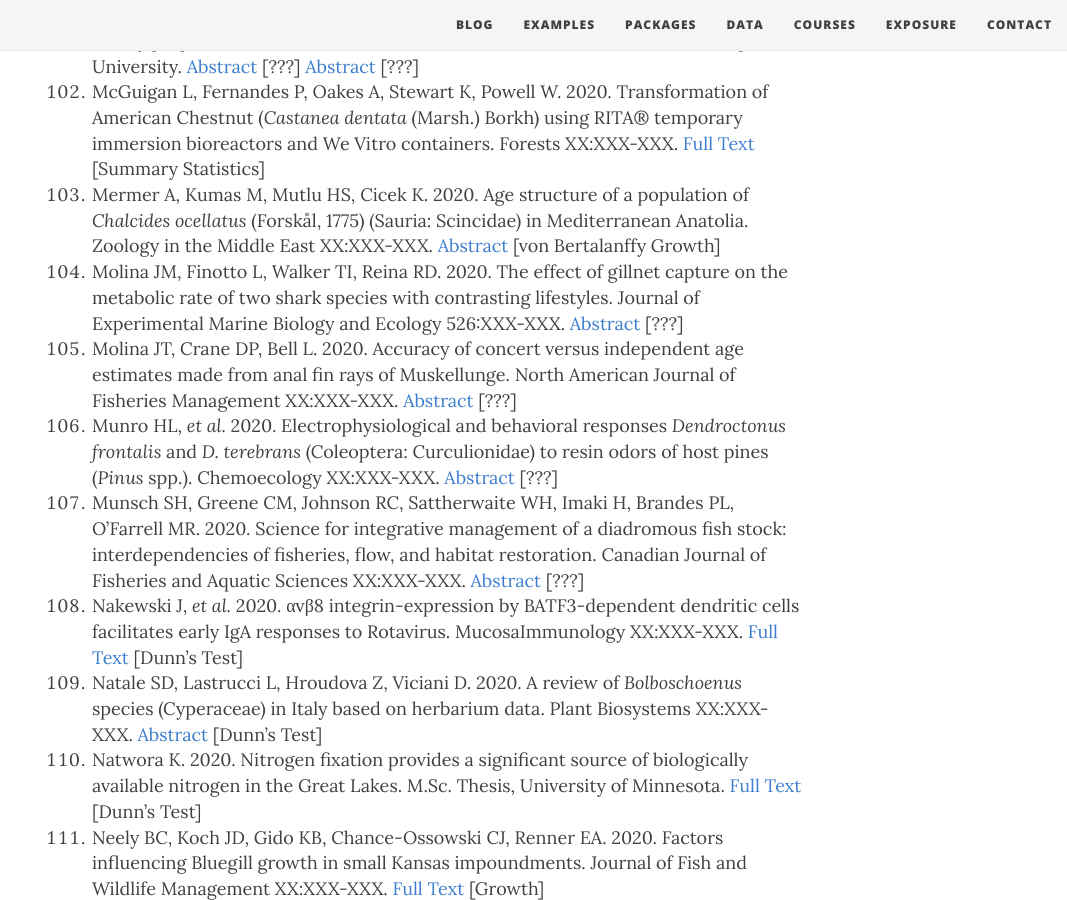
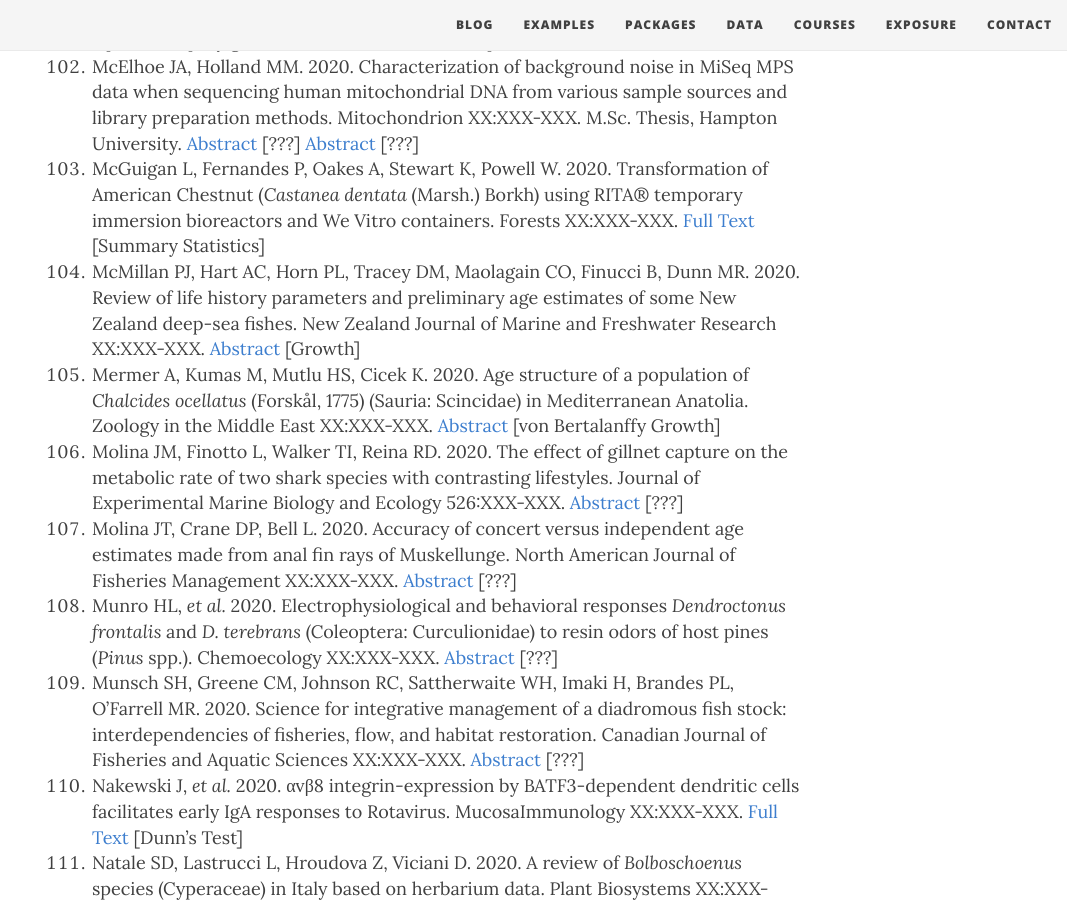
Before and after one commit to droglenc/fishR, a Jekyll site: the page built from exposure/exposure-citations20.md, in a window 1280 px wide and 900 px high, scrolled down 8698 px. Shown: the whole window, without its empty margins (213-1280 px from the left). Built offline with Jekyll 4.4.1, drawn with Linux system fonts in a browser that asks for light colours; nearby versions of some CDN libraries; some of the changed text lies outside the part shown.

Commit message:
Update exposure-citations20.md

```diff
--- a/exposure/exposure-citations20.md
+++ b/exposure/exposure-citations20.md
@@ -60,6 +60,7 @@
 1. dos Santos Virgilio C, *et al.* 2020. Metal concentrations and biological effects from one of the largest mining disasters in the world (Brumadinho, Minas Gerais, Brazil). Nature XX:XXX-XXX. [Full Text](https://www.nature.com/articles/s41598-020-62700-w) [Dunn's Test]
 1. Duck JL. 2020. An evaluation of the effectiveness of a trophy Blue Catfish regulation in Oklahoma. M.Sc. Thesis, Oklahoma State University. [Full Text](https://shareok.org/bitstream/handle/11244/325523/Duck_okstate_0664M_16708.pdf?sequence=1) [Kolmogorov-Smirnov Test]
 1. Eldoy SH, Ryan D, Roche WK, Thostad EB, Naesje TF, Sjursen AD, Gargan PG, Davidsen JG. 2020. Changes in growth and migration patterns of sea trout before and after the introduction of Atlantic salmon farming. ICES Journal of Marine Science XX:XXX-XXX. [Full Text](https://academic.oup.com/icesjms/advance-article/doi/10.1093/icesjms/fsaa125/5907601) [Dunn's Test]
+1. Ettinger CL. 2020. Taxonomic diversity of the bacterial and fungal communities associated with the seagrass, *Zostera marina*. PhD Dissertations, University of California-Davis. [Full Text](https://search.proquest.com/openview/bee803f7add35fa73007f6f0fc578e91/1?pq-origsite=gscholar&cbl=18750&diss=y) [???]
 1. Fagin TL. 2020. Dam effects on freshwater mussel growth and recruitment in a Midwestern stream. M.Sc. Thesis Eastern Illinois University. [Full Text](https://thekeep.eiu.edu/cgi/viewcontent.cgi?article=5769&context=theses) [Growth]
 1. Fegley SR Smith III JPS, Johnson D, Schirmer A, Jones-Boggs J, Edmonds A, Bursey J. 2020. Nourished, exposed beaches exhibit altered sediment structure and meiofaunal communities. Diversity XX:XXX-XXX. [Full Text](https://www.mdpi.com/1424-2818/12/6/245/pdf) [Dunn's Test]
 1. Ferreira SM, le Roex N, Greaver C, Dreyer C. 2020. Comparison of mark-recapture and block-count-based estimation of black rhinoceros populations. African Journal of Wildlife Research 50:167-175. [Abstract](https://journals.co.za/content/journal/10520/EJC-1f40217ab7) [Mark-Recapture]
@@ -111,6 +112,7 @@
 1. Mayes C. 2020. An ecosystem-based modeling approach towards the development of a predator-prey growth model for Bluefish, Striped Bass,a nd Menhaden.
 1. McElhoe JA, Holland MM. 2020. Characterization of background noise in MiSeq MPS data when sequencing human mitochondrial DNA from various sample sources and library preparation methods. Mitochondrion XX:XXX-XXX. M.Sc. Thesis, Hampton University. [Abstract](https://search.proquest.com/openview/5ee4f91aa36805ac6cb5973f8e5df1ff/1?pq-origsite=gscholar&cbl=51922&diss=y) [???] [Abstract](https://www.sciencedirect.com/science/article/abs/pii/S1567724919302028) [???]
 1. McGuigan L, Fernandes P, Oakes A, Stewart K, Powell W. 2020. Transformation of American Chestnut (*Castanea dentata* (Marsh.) Borkh) using RITA® temporary immersion bioreactors and We Vitro containers. Forests XX:XXX-XXX. [Full Text](http://scholar.google.com/scholar_url?url=https://www.mdpi.com/1999-4907/11/11/1196/pdf&hl=en&sa=X&d=8719501453215927837&ei=2_SyX-_NH4WWyATL14TAAw&scisig=AAGBfm27L5zVKzqvLBHrEXwLcxob2zCyig&nossl=1&oi=scholaralrt&html=) [Summary Statistics]
+1. McMillan PJ, Hart AC, Horn PL, Tracey DM, Maolagain CO, Finucci B, Dunn MR. 2020. Review of life history parameters and preliminary age estimates of some New Zealand deep-sea fishes. New Zealand Journal of Marine and Freshwater Research XX:XXX-XXX. [Abstract](https://www.tandfonline.com/doi/abs/10.1080/00288330.2020.1840404) [Growth]
 1. Mermer A, Kumas M, Mutlu HS, Cicek K. 2020. Age structure of a population of *Chalcides ocellatus* (Forskål, 1775) (Sauria: Scincidae) in Mediterranean Anatolia. Zoology in the Middle East XX:XXX-XXX. [Abstract](https://www.tandfonline.com/doi/full/10.1080/09397140.2020.1781362) [von Bertalanffy Growth]
 1. Molina JM, Finotto L, Walker TI, Reina RD. 2020. The effect of gillnet capture on the metabolic rate of two shark species with contrasting lifestyles. Journal of Experimental Marine Biology and Ecology 526:XXX-XXX. [Abstract](https://www.sciencedirect.com/science/article/pii/S002209811930245X) [???]
 1. Molina JT, Crane DP, Bell L. 2020. Accuracy of concert versus independent age estimates made from anal fin rays of Muskellunge. North American Journal of Fisheries Management XX:XXX-XXX. [Abstract](https://www.researchgate.net/publication/342511475_Accuracy_of_Concert_Versus_Independent_Age_Estimates_made_from_Anal_Fin_Rays_of_Muskellunge) [???]
```
Also changed, not shown: other parts of exposure/exposure-citations20.md (+1 -1 lines).
